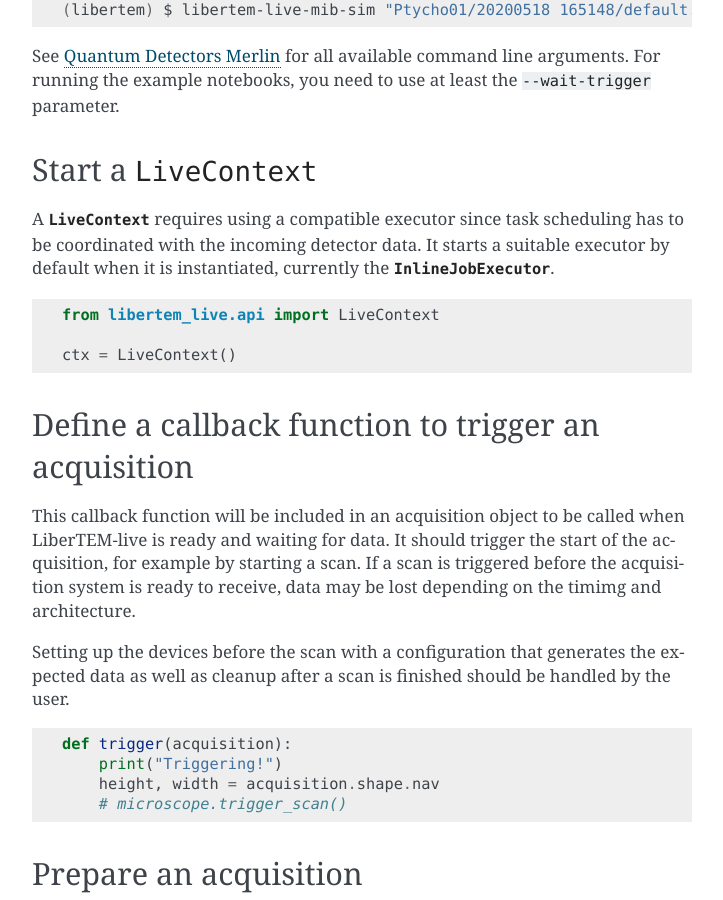
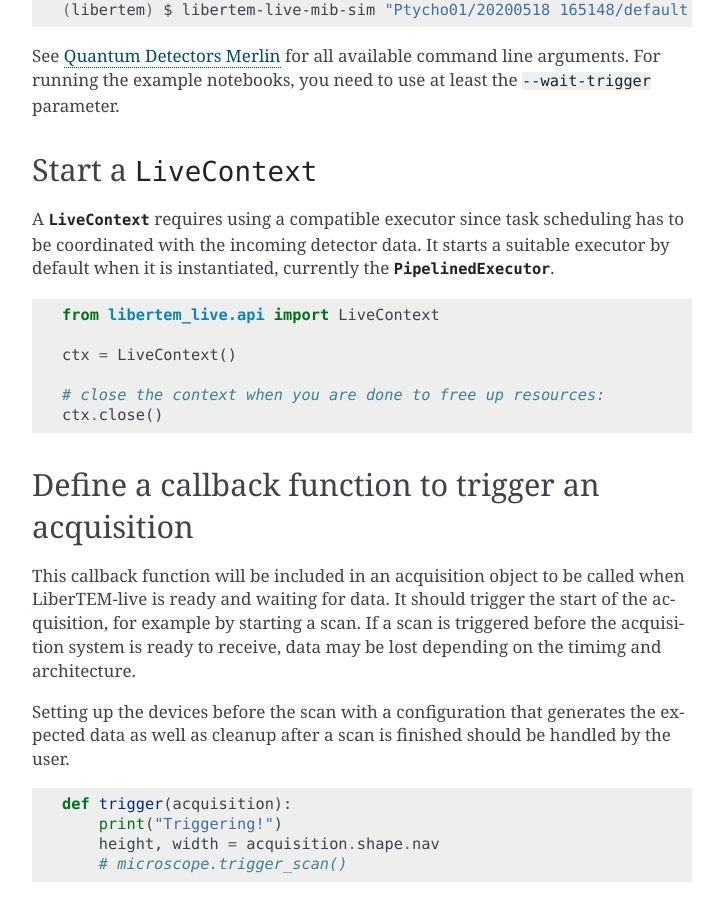
Before and after one commit to LiberTEM/LiberTEM-live, a Sphinx documentation site: the page built from docs/source/usage.rst, in a window 1280 px wide and 900 px high, scrolled down 681 px. Shown: the whole window, without its empty margins (388-1111 px from the left). Built offline with Sphinx 7.4.7, drawn with Linux system fonts in a browser that asks for light colours; pages that are not in the unit, such as notebooks, are missing from menus.

Commit message:
docs: fix to close `LiveContext` after usage

```diff
--- a/docs/source/usage.rst
+++ b/docs/source/usage.rst
@@ -44,13 +44,16 @@ Start a :code:`LiveContext`
 A :class:`~libertem_live.api.LiveContext` requires using a compatible executor
 since task scheduling has to be coordinated with the incoming detector data. It
 starts a suitable executor by default when it is instantiated, currently the
-:class:`~libertem.executor.inline.InlineJobExecutor`.
+:class:`~libertem.executor.pipelined.PipelinedExecutor`.
 
 .. testcode::
 
     from libertem_live.api import LiveContext
 
     ctx = LiveContext()
+
+    # close the context when you are done to free up resources:
+    ctx.close()
 
 .. _`trigger`:
 
```
